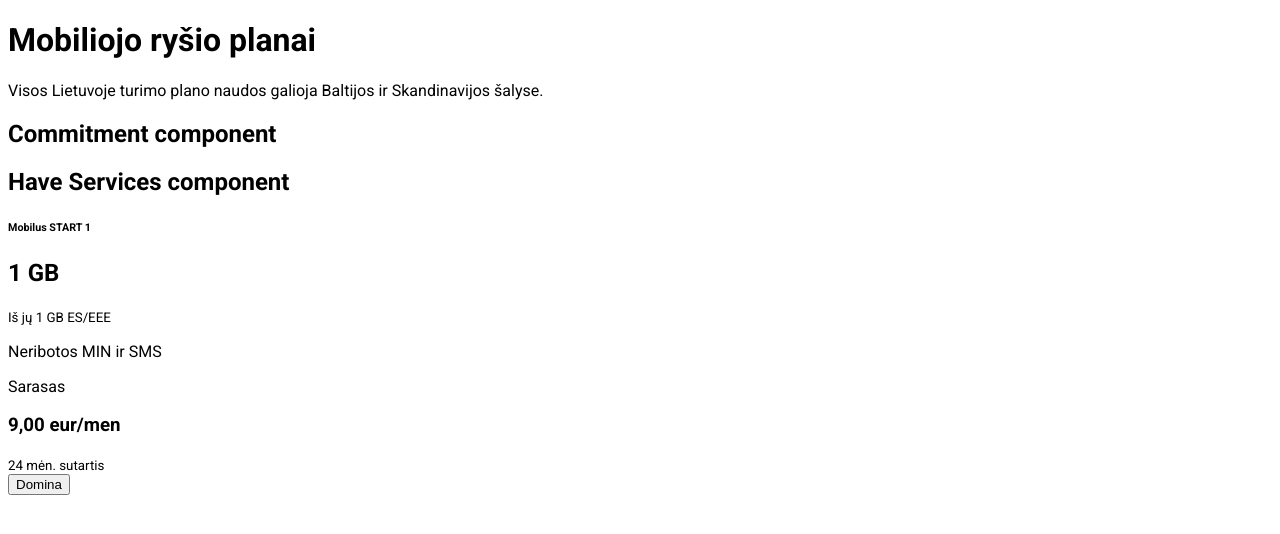
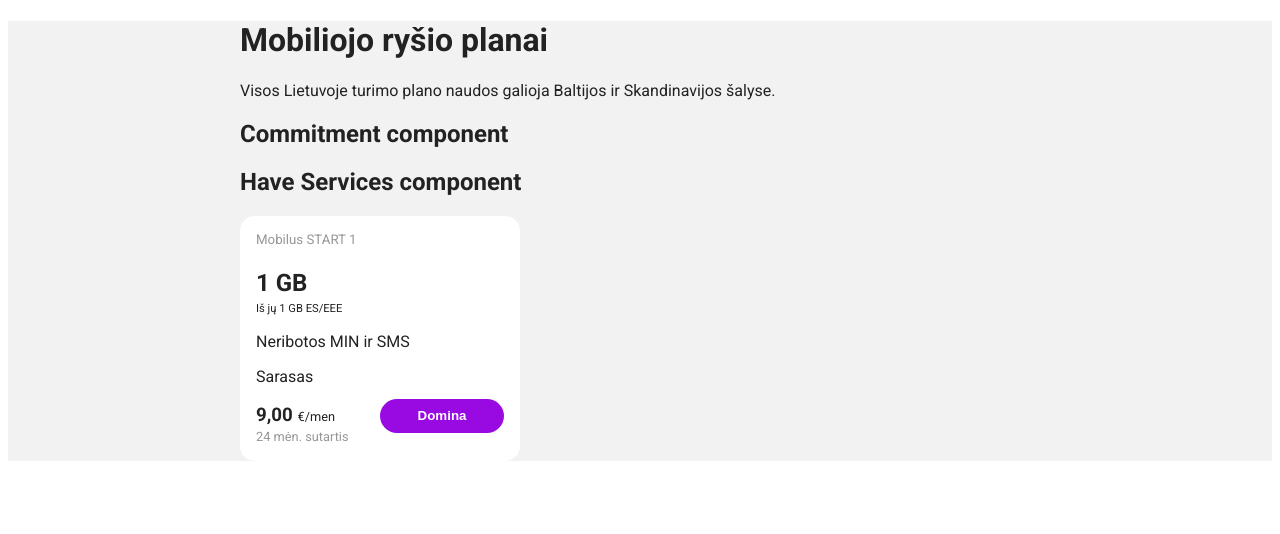
Before and after one commit to ignaskoncius/mobile-plans, a React (Create React App) app: page / in a window 1280 px wide. Shown: the top 534 px of the page. Built offline with nearby package versions, Linux system fonts and the light colour scheme.

Commit message:
plan css till list

```diff
--- a/src/App.css
+++ b/src/App.css
@@ -1,9 +1,79 @@
 @import url('https://fonts.googleapis.com/css2?family=Roboto:wght@400;700&display=swap');
 
+/* Reset */
 * {
   box-sizing: border-box;
 }
 
+/* Common */
+
+.container {
+  max-width: 800px;
+  margin: 0 auto;
+}
+
+/* Components */
 .App {
   font-family: 'Roboto', sans-serif;
+  background-color: #f2f2f2;
+  color: #222;
 }
+
+.mobile-plan {
+  background-color: #fff;
+  /* temporary */
+  max-width: 280px;
+  padding: 1rem;
+  border-radius: 15px;
+}
+
+.plan__header {
+  font-weight: normal;
+  margin-top: 0;
+  color: rgb(151, 151, 151);
+}
+
+.plan__dataAllow {
+  margin-bottom: 0;
+}
+
+.plan__dataEU {
+  font-size: 0.7rem;
+}
+
+.plan__min-sms {
+  font-size: 1rem;
+}
+
+.plan__bottom {
+  display: flex;
+  align-items: center;
+}
+
+.bottom__price-part {
+  width: 50%;
+}
+
+.bottom__price {
+  margin-bottom: 0;
+}
+
+.bottom__price span {
+  font-weight: normal;
+  font-size: 0.8rem;
+}
+
+.bottom__term {
+  font-size: 0.8rem;
+  color: rgb(151, 151, 151);
+}
+
+.plan__cta {
+  width: 50%;
+  background-color: #990ae3;
+  border: none;
+  border-radius: 25px;
+  padding: 0.6rem 1.4rem;
+  color: #fff;
+  font-weight: bold;
+}
--- a/src/App.jsx
+++ b/src/App.jsx
@@ -13,6 +13,7 @@ class App extends Component {
   render() {
     return (
       <div className="App">
+        <div className="container">
           <h1>Mobiliojo ryšio planai</h1>
           <p>Visos Lietuvoje turimo plano naudos galioja Baltijos ir Skandinavijos šalyse.</p>
           <div className="controls">
@@ -23,6 +24,7 @@ class App extends Component {
             <MobilePlan />
           </main>
         </div>
+      </div>
     );
   }
 }
--- a/src/components/mobilePlan.jsx
+++ b/src/components/mobilePlan.jsx
@@ -4,15 +4,17 @@ class MobilePlan extends Component {
   render() {
     return (
       <div className="mobile-plan">
-        <h6 className="plan__header">Mobilus START 1</h6>
+        <h5 className="plan__header">Mobilus START 1</h5>
         <h2 className="plan__dataAllow">1 GB</h2>
         <small className="plan__dataEU">Iš jų 1 GB ES/EEE</small>
         <p className="plan__min-sms">Neribotos MIN ir SMS</p>
         <div className="plan__features">Sarasas</div>
         <div className="plan__bottom">
           <div className="bottom__price-part">
-            <h3>9,00 eur/men</h3>
-            <small>24 mėn. sutartis</small>
+            <h3 className="bottom__price">
+              9,00 <span>€/men</span>
+            </h3>
+            <small className="bottom__term">24 mėn. sutartis</small>
           </div>
           <button className="plan__cta">Domina</button>
         </div>
```
Lines whose indentation alone changed are shown as unchanged.
